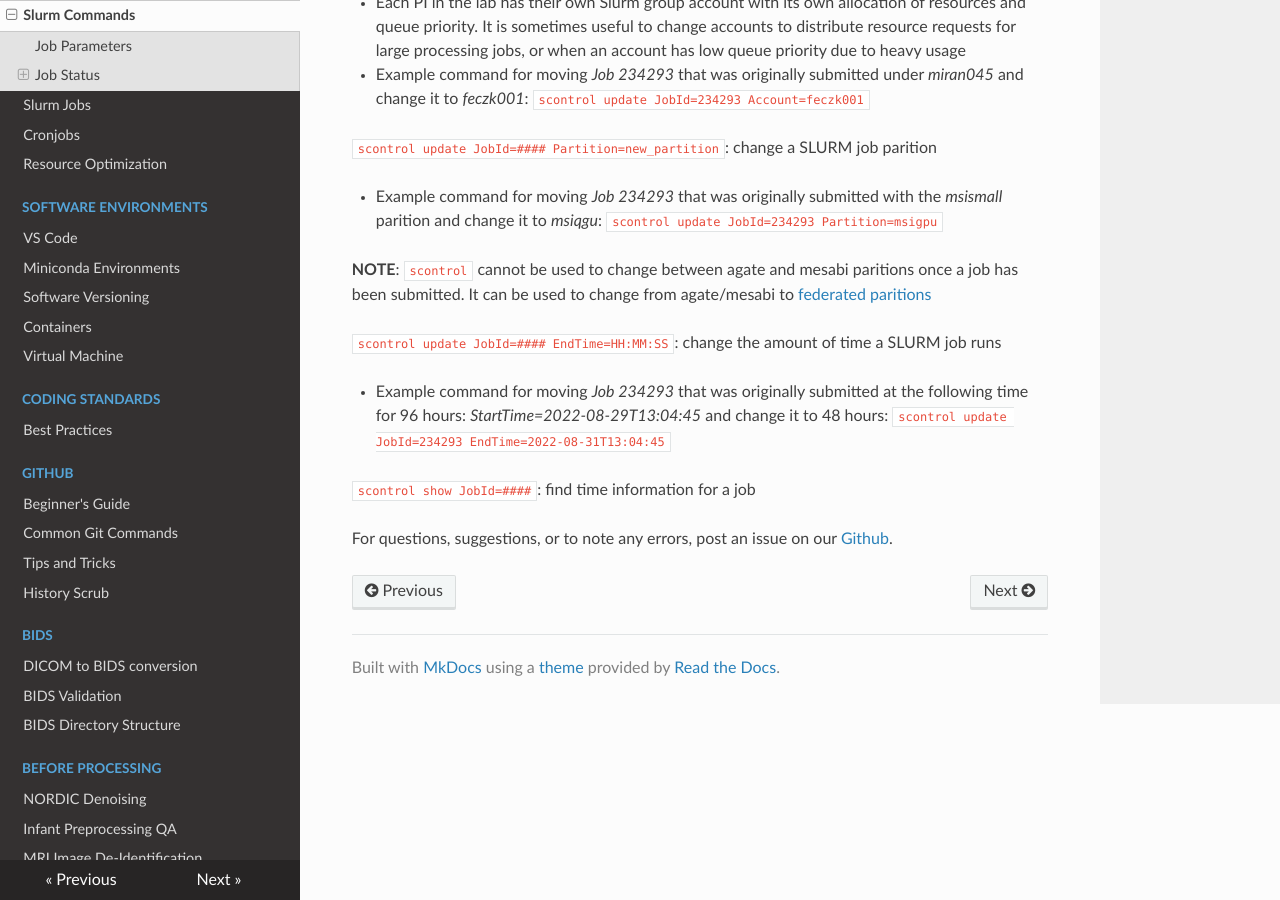
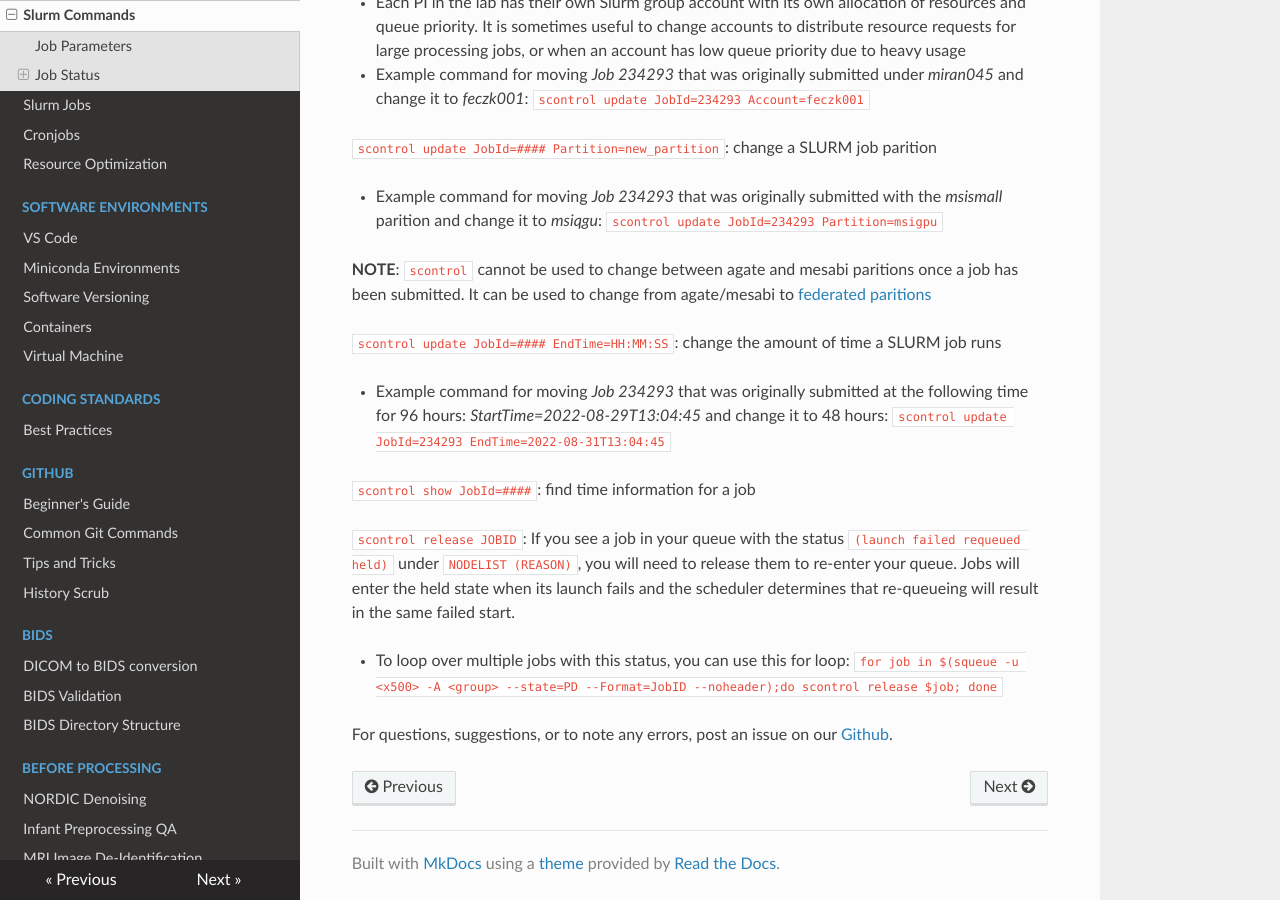
Before and after one commit to DCAN-Labs/cdni-brain, an MkDocs documentation site: the page built from docs/slurm.md, in a window 1280 px wide and 900 px high, scrolled down 2845 px. Built offline with MkDocs 1.6.1, drawn with Linux system fonts in a browser that asks for light colours; nearby versions of some CDN libraries.

Commit message:
add relaunch held jobs

```diff
--- a/docs/slurm.md
+++ b/docs/slurm.md
@@ -182,5 +182,9 @@ OOD also has a [Jobs Dashboard](https://ondemand.msi.umn.edu/pun/sys/dashboard/a
 
 `scontrol show JobId=####`: find time information for a job
 
+`scontrol release JOBID`: If you see a job in your queue with the status `(launch failed requeued held)` under `NODELIST (REASON)`, you will need to release them to re-enter your queue. Jobs will enter the held state when its launch fails and the scheduler determines that re-queueing will result in the same failed start.
+
+- To loop over multiple jobs with this status, you can use this for loop: `for job in $(squeue -u <x500> -A <group> --state=PD --Format=JobID --noheader);do scontrol release $job; done`
+
 
 For questions, suggestions, or to note any errors, post an issue on our [Github](https://github.com/DCAN-Labs/cdni-brain/issues).
```
